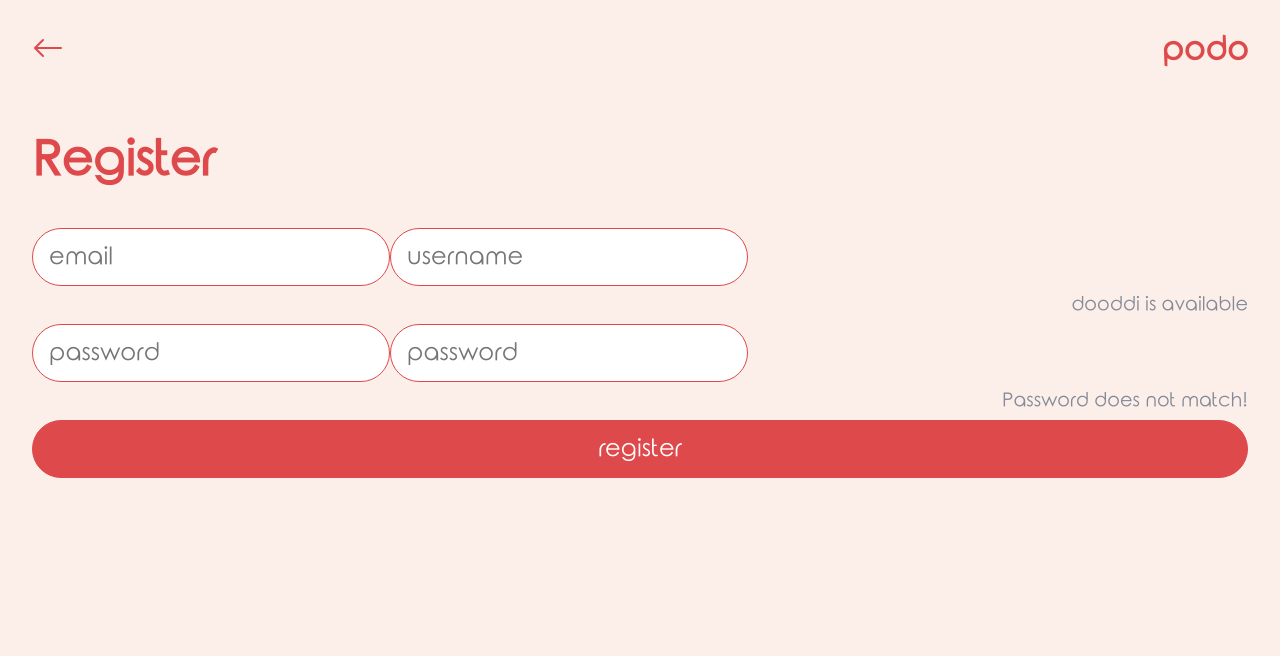
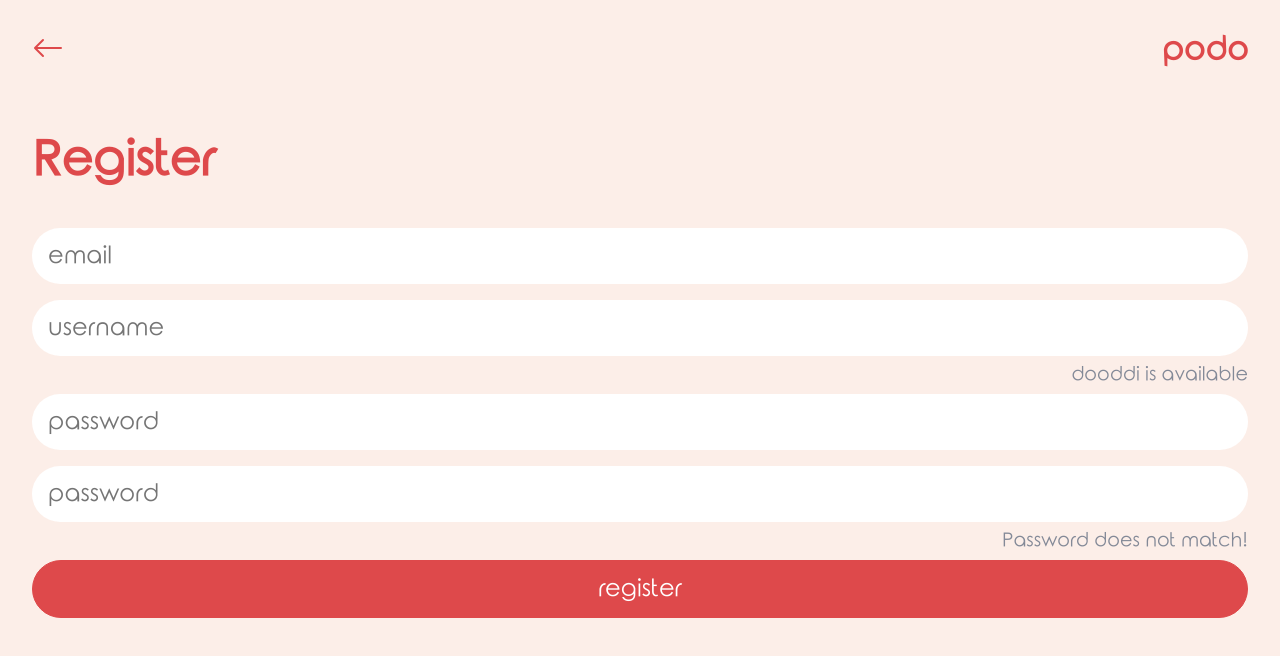
Before and after one commit to TREEANA/CSE416, a React (Create React App) app: page /register in a window 1280 px wide. Shown: the top 656 px of the page. Built offline with nearby package versions, Linux system fonts and the light colour scheme; some icons are missing.

Commit message:
fixed input width

```diff
--- a/src/components/Register/Register.css
+++ b/src/components/Register/Register.css
@@ -3,7 +3,12 @@
 }
 
 input:focus {
-    outline: 1px solid var(--text-50);
+    border: 1px solid var(--primary);
+}
+
+input:hover,
+input:not(:hover) {
+    outline: none;
 }
 
 .register__register:hover {
@@ -66,6 +71,11 @@ input:focus {
     margin: var(--margin-out) 0;
 }
 
+.register__main-content {
+    display: flex;
+    flex-direction: column;
+}
+
 .register__email,
 .register__name,
 .register__pwd,
@@ -76,7 +86,7 @@ input:focus {
     border-style: none;
     font-size: var(--size-btn);
     padding: 0.5rem 1rem;
-    border: 1px solid var(--primary);
+
 }
 
 .register__name-warning,
```
Also changed, not shown: src/components/Register/Register.js (line endings or trailing spaces).
